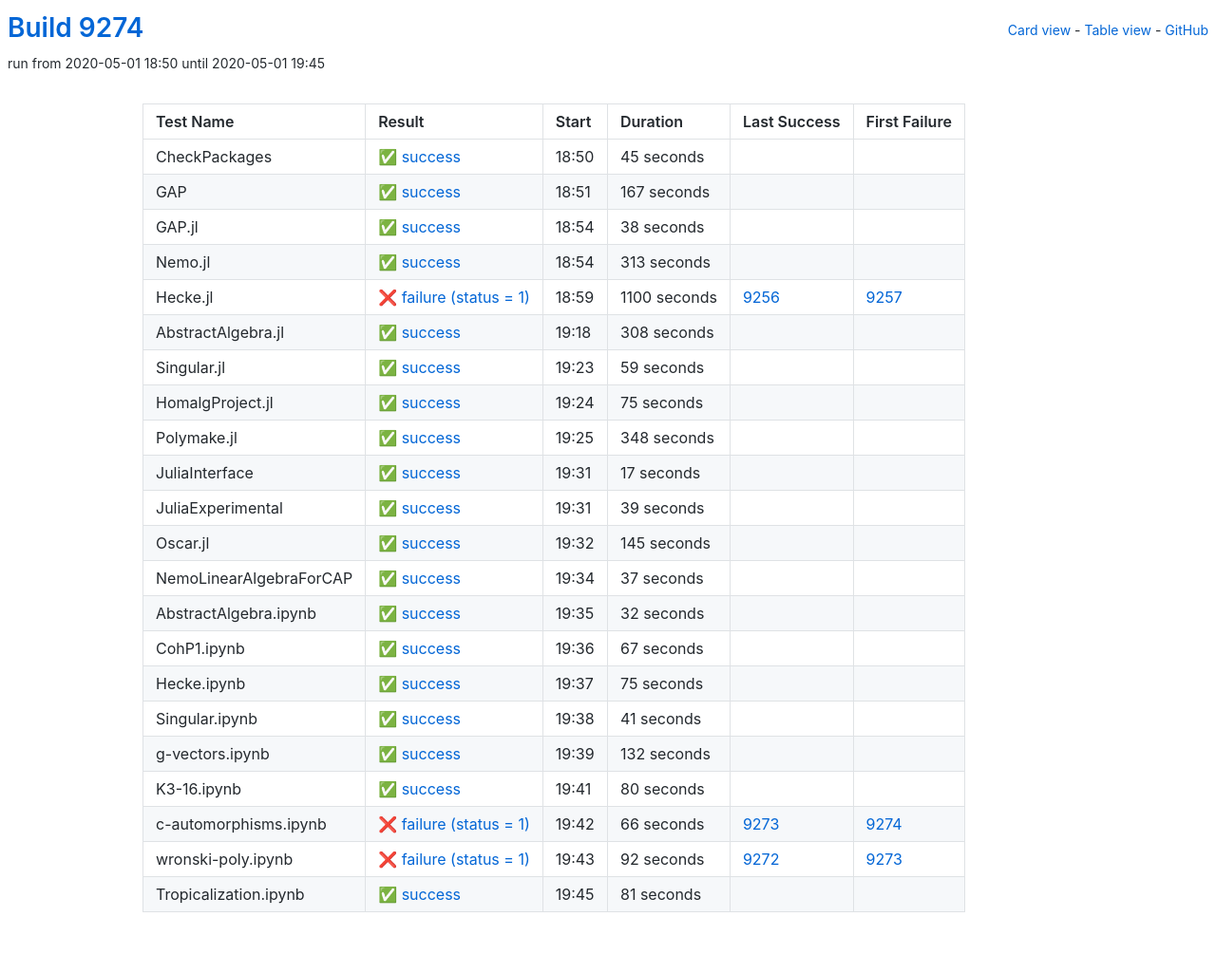
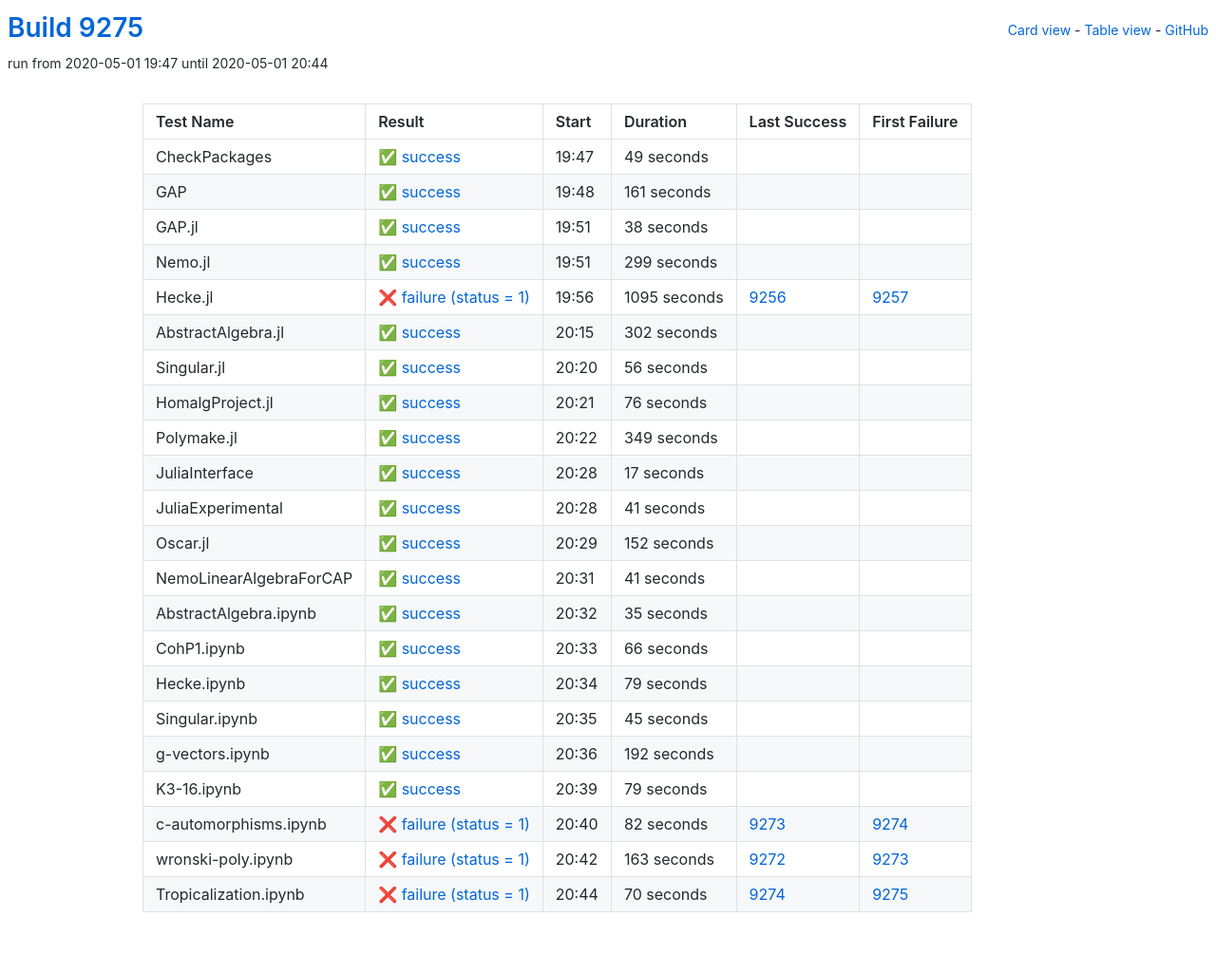
Before and after one commit to oscar-system/oscar-ci-status, a Jekyll site: the page built from table.html, in a window 1280 px wide. Shown: the whole page at 95% size. Built offline with Jekyll 4.4.1, drawn with Linux system fonts in a browser that asks for light colours.

Commit message:
Build 9275

```diff
--- a/_data/ci.yml
+++ b/_data/ci.yml
@@ -1,27 +1,27 @@
-build: 9274
-build_url: https://oscarci.mathematik.uni-kl.de/job/oscar/9274/
+build: 9275
+build_url: https://oscarci.mathematik.uni-kl.de/job/oscar/9275/
 job: oscar
 tests:
-- duration: 45
+- duration: 49
   exitcode: 0
   first_failure: false
   first_failure_url: null
   last_success: false
   last_success_url: null
-  log: https://oscarci.mathematik.uni-kl.de/job/oscar/9274/artifact/logs/build-9274/CheckPackages.log
+  log: https://oscarci.mathematik.uni-kl.de/job/oscar/9275/artifact/logs/build-9275/CheckPackages.log
   name: CheckPackages
-  start: 2020-05-01 18:50
+  start: 2020-05-01 19:47
   status: success
   success: true
-- duration: 167
+- duration: 161
   exitcode: 0
   first_failure: false
   first_failure_url: null
   last_success: false
   last_success_url: null
-  log: https://oscarci.mathematik.uni-kl.de/job/oscar/9274/artifact/logs/build-9274/GAP.log
+  log: https://oscarci.mathematik.uni-kl.de/job/oscar/9275/artifact/logs/build-9275/GAP.log
   name: GAP
-  start: 2020-05-01 18:51
+  start: 2020-05-01 19:48
   status: success
   success: true
 - duration: 38
@@ -30,75 +30,75 @@ tests:
   first_failure_url: null
   last_success: false
   last_success_url: null
-  log: https://oscarci.mathematik.uni-kl.de/job/oscar/9274/artifact/logs/build-9274/GAP.jl.log
+  log: https://oscarci.mathematik.uni-kl.de/job/oscar/9275/artifact/logs/build-9275/GAP.jl.log
   name: GAP.jl
-  start: 2020-05-01 18:54
+  start: 2020-05-01 19:51
   status: success
   success: true
-- duration: 313
+- duration: 299
   exitcode: 0
   first_failure: false
   first_failure_url: null
   last_success: false
   last_success_url: null
-  log: https://oscarci.mathematik.uni-kl.de/job/oscar/9274/artifact/logs/build-9274/Nemo.jl.log
+  log: https://oscarci.mathematik.uni-kl.de/job/oscar/9275/artifact/logs/build-9275/Nemo.jl.log
   name: Nemo.jl
-  start: 2020-05-01 18:54
+  start: 2020-05-01 19:51
   status: success
   success: true
-- duration: 1100
+- duration: 1095
   exitcode: 1
   first_failure: 9257
   first_failure_url: https://oscarci.mathematik.uni-kl.de/job/oscar/9257/
   last_success: 9256
   last_success_url: https://oscarci.mathematik.uni-kl.de/job/oscar/9256/
-  log: https://oscarci.mathematik.uni-kl.de/job/oscar/9274/artifact/logs/build-9274/Hecke.jl.log
+  log: https://oscarci.mathematik.uni-kl.de/job/oscar/9275/artifact/logs/build-9275/Hecke.jl.log
   name: Hecke.jl
-  start: 2020-05-01 18:59
+  start: 2020-05-01 19:56
   status: failure
   success: false
-- duration: 308
+- duration: 302
   exitcode: 0
   first_failure: false
   first_failure_url: null
   last_success: false
   last_success_url: null
-  log: https://oscarci.mathematik.uni-kl.de/job/oscar/9274/artifact/logs/build-9274/AbstractAlgebra.jl.log
+  log: https://oscarci.mathematik.uni-kl.de/job/oscar/9275/artifact/logs/build-9275/AbstractAlgebra.jl.log
   name: AbstractAlgebra.jl
-  start: 2020-05-01 19:18
+  start: 2020-05-01 20:15
   status: success
   success: true
-- duration: 59
+- duration: 56
   exitcode: 0
   first_failure: false
   first_failure_url: null
   last_success: false
   last_success_url: null
-  log: https://oscarci.mathematik.uni-kl.de/job/oscar/9274/artifact/logs/build-9274/Singular.jl.log
+  log: https://oscarci.mathematik.uni-kl.de/job/oscar/9275/artifact/logs/build-9275/Singular.jl.log
   name: Singular.jl
-  start: 2020-05-01 19:23
+  start: 2020-05-01 20:20
   status: success
   success: true
-- duration: 75
+- duration: 76
   exitcode: 0
   first_failure: false
   first_failure_url: null
   last_success: false
   last_success_url: null
-  log: https://oscarci.mathematik.uni-kl.de/job/oscar/9274/artifact/logs/build-9274/HomalgProject.jl.log
+  log: https://oscarci.mathematik.uni-kl.de/job/oscar/9275/artifact/logs/build-9275/HomalgProject.jl.log
   name: HomalgProject.jl
-  start: 2020-05-01 19:24
+  start: 2020-05-01 20:21
   status: success
   success: true
-- duration: 348
+- duration: 349
   exitcode: 0
   first_failure: false
   first_failure_url: null
   last_success: false
   last_success_url: null
-  log: https://oscarci.mathematik.uni-kl.de/job/oscar/9274/artifact/logs/build-9274/Polymake.jl.log
+  log: https://oscarci.mathematik.uni-kl.de/job/oscar/9275/artifact/logs/build-9275/Polymake.jl.log
   name: Polymake.jl
-  start: 2020-05-01 19:25
+  start: 2020-05-01 20:22
   status: success
   success: true
 - duration: 17
@@ -107,75 +107,9 @@ tests:
   first_failure_url: null
   last_success: false
   last_success_url: null
-  log: https://oscarci.mathematik.uni-kl.de/job/oscar/9274/artifact/logs/build-9274/JuliaInterface.log
+  log: https://oscarci.mathematik.uni-kl.de/job/oscar/9275/artifact/logs/build-9275/JuliaInterface.log
   name: JuliaInterface
-  start: 2020-05-01 19:31
-  status: success
-  success: true
-- duration: 39
-  exitcode: 0
-  first_failure: false
-  first_failure_url: null
-  last_success: false
-  last_success_url: null
-  log: https://oscarci.mathematik.uni-kl.de/job/oscar/9274/artifact/logs/build-9274/JuliaExperimental.log
-  name: JuliaExperimental
-  start: 2020-05-01 19:31
-  status: success
-  success: true
-- duration: 145
-  exitcode: 0
-  first_failure: false
-  first_failure_url: null
-  last_success: false
-  last_success_url: null
-  log: https://oscarci.mathematik.uni-kl.de/job/oscar/9274/artifact/logs/build-9274/Oscar.jl.log
-  name: Oscar.jl
-  start: 2020-05-01 19:32
-  status: success
-  success: true
-- duration: 37
-  exitcode: 0
-  first_failure: false
-  first_failure_url: null
-  last_success: false
-  last_success_url: null
-  log: https://oscarci.mathematik.uni-kl.de/job/oscar/9274/artifact/logs/build-9274/NemoLinearAlgebraForCAP.log
-  name: NemoLinearAlgebraForCAP
-  start: 2020-05-01 19:34
-  status: success
-  success: true
-- duration: 32
-  exitcode: 0
-  first_failure: false
-  first_failure_url: null
-  last_success: false
-  last_success_url: null
-  log: https://oscarci.mathematik.uni-kl.de/job/oscar/9274/artifact/logs/build-9274/AbstractAlgebra.ipynb.log
-  name: AbstractAlgebra.ipynb
-  start: 2020-05-01 19:35
-  status: success
-  success: true
-- duration: 67
-  exitcode: 0
-  first_failure: false
-  first_failure_url: null
-  last_success: false
-  last_success_url: null
-  log: https://oscarci.mathematik.uni-kl.de/job/oscar/9274/artifact/logs/build-9274/CohP1.ipynb.log
-  name: CohP1.ipynb
-  start: 2020-05-01 19:36
-  status: success
-  success: true
-- duration: 75
-  exitcode: 0
-  first_failure: false
-  first_failure_url: null
-  last_success: false
-  last_success_url: null
-  log: https://oscarci.mathematik.uni-kl.de/job/oscar/9274/artifact/logs/build-9274/Hecke.ipynb.log
-  name: Hecke.ipynb
-  start: 2020-05-01 19:37
+  start: 2020-05-01 20:28
   status: success
   success: true
 - duration: 41
@@ -184,63 +118,129 @@ tests:
   first_failure_url: null
   last_success: false
   last_success_url: null
-  log: https://oscarci.mathematik.uni-kl.de/job/oscar/9274/artifact/logs/build-9274/Singular.ipynb.log
-  name: Singular.ipynb
-  start: 2020-05-01 19:38
+  log: https://oscarci.mathematik.uni-kl.de/job/oscar/9275/artifact/logs/build-9275/JuliaExperimental.log
+  name: JuliaExperimental
+  start: 2020-05-01 20:28
   status: success
   success: true
-- duration: 132
+- duration: 152
   exitcode: 0
   first_failure: false
   first_failure_url: null
   last_success: false
   last_success_url: null
-  log: https://oscarci.mathematik.uni-kl.de/job/oscar/9274/artifact/logs/build-9274/g-vectors.ipynb.log
-  name: g-vectors.ipynb
-  start: 2020-05-01 19:39
+  log: https://oscarci.mathematik.uni-kl.de/job/oscar/9275/artifact/logs/build-9275/Oscar.jl.log
+  name: Oscar.jl
+  start: 2020-05-01 20:29
   status: success
   success: true
-- duration: 80
+- duration: 41
   exitcode: 0
   first_failure: false
   first_failure_url: null
   last_success: false
   last_success_url: null
-  log: https://oscarci.mathematik.uni-kl.de/job/oscar/9274/artifact/logs/build-9274/K3-16.ipynb.log
-  name: K3-16.ipynb
-  start: 2020-05-01 19:41
+  log: https://oscarci.mathematik.uni-kl.de/job/oscar/9275/artifact/logs/build-9275/NemoLinearAlgebraForCAP.log
+  name: NemoLinearAlgebraForCAP
+  start: 2020-05-01 20:31
+  status: success
+  success: true
+- duration: 35
+  exitcode: 0
+  first_failure: false
+  first_failure_url: null
+  last_success: false
+  last_success_url: null
+  log: https://oscarci.mathematik.uni-kl.de/job/oscar/9275/artifact/logs/build-9275/AbstractAlgebra.ipynb.log
+  name: AbstractAlgebra.ipynb
+  start: 2020-05-01 20:32
   status: success
   success: true
 - duration: 66
+  exitcode: 0
+  first_failure: false
+  first_failure_url: null
+  last_success: false
+  last_success_url: null
+  log: https://oscarci.mathematik.uni-kl.de/job/oscar/9275/artifact/logs/build-9275/CohP1.ipynb.log
+  name: CohP1.ipynb
+  start: 2020-05-01 20:33
+  status: success
+  success: true
+- duration: 79
+  exitcode: 0
+  first_failure: false
+  first_failure_url: null
+  last_success: false
+  last_success_url: null
+  log: https://oscarci.mathematik.uni-kl.de/job/oscar/9275/artifact/logs/build-9275/Hecke.ipynb.log
+  name: Hecke.ipynb
+  start: 2020-05-01 20:34
+  status: success
+  success: true
+- duration: 45
+  exitcode: 0
+  first_failure: false
+  first_failure_url: null
+  last_success: false
+  last_success_url: null
+  log: https://oscarci.mathematik.uni-kl.de/job/oscar/9275/artifact/logs/build-9275/Singular.ipynb.log
+  name: Singular.ipynb
+  start: 2020-05-01 20:35
+  status: success
+  success: true
+- duration: 192
+  exitcode: 0
+  first_failure: false
+  first_failure_url: null
+  last_success: false
+  last_success_url: null
+  log: https://oscarci.mathematik.uni-kl.de/job/oscar/9275/artifact/logs/build-9275/g-vectors.ipynb.log
+  name: g-vectors.ipynb
+  start: 2020-05-01 20:36
+  status: success
+  success: true
+- duration: 79
+  exitcode: 0
+  first_failure: false
+  first_failure_url: null
+  last_success: false
+  last_success_url: null
+  log: https://oscarci.mathematik.uni-kl.de/job/oscar/9275/artifact/logs/build-9275/K3-16.ipynb.log
+  name: K3-16.ipynb
+  start: 2020-05-01 20:39
+  status: success
+  success: true
+- duration: 82
   exitcode: 1
   first_failure: 9274
   first_failure_url: https://oscarci.mathematik.uni-kl.de/job/oscar/9274/
   last_success: 9273
   last_success_url: https://oscarci.mathematik.uni-kl.de/job/oscar/9273/
-  log: https://oscarci.mathematik.uni-kl.de/job/oscar/9274/artifact/logs/build-9274/c-automorphisms.ipynb.log
+  log: https://oscarci.mathematik.uni-kl.de/job/oscar/9275/artifact/logs/build-9275/c-automorphisms.ipynb.log
   name: c-automorphisms.ipynb
-  start: 2020-05-01 19:42
+  start: 2020-05-01 20:40
   status: failure
   success: false
-- duration: 92
+- duration: 163
   exitcode: 1
   first_failure: 9273
   first_failure_url: https://oscarci.mathematik.uni-kl.de/job/oscar/9273/
   last_success: 9272
   last_success_url: https://oscarci.mathematik.uni-kl.de/job/oscar/9272/
-  log: https://oscarci.mathematik.uni-kl.de/job/oscar/9274/artifact/logs/build-9274/wronski-poly.ipynb.log
+  log: https://oscarci.mathematik.uni-kl.de/job/oscar/9275/artifact/logs/build-9275/wronski-poly.ipynb.log
   name: wronski-poly.ipynb
-  start: 2020-05-01 19:43
+  start: 2020-05-01 20:42
   status: failure
   success: false
-- duration: 81
-  exitcode: 0
-  first_failure: false
-  first_failure_url: null
-  last_success: false
-  last_success_url: null
-  log: https://oscarci.mathematik.uni-kl.de/job/oscar/9274/artifact/logs/build-9274/Tropicalization.ipynb.log
+- duration: 70
+  exitcode: 1
+  first_failure: 9275
+  first_failure_url: https://oscarci.mathematik.uni-kl.de/job/oscar/9275/
+  last_success: 9274
+  last_success_url: https://oscarci.mathematik.uni-kl.de/job/oscar/9274/
+  log: https://oscarci.mathematik.uni-kl.de/job/oscar/9275/artifact/logs/build-9275/Tropicalization.ipynb.log
   name: Tropicalization.ipynb
-  start: 2020-05-01 19:45
-  status: success
-  success: true
+  start: 2020-05-01 20:44
+  status: failure
+  success: false
```
Also changed, not shown: README.md.
